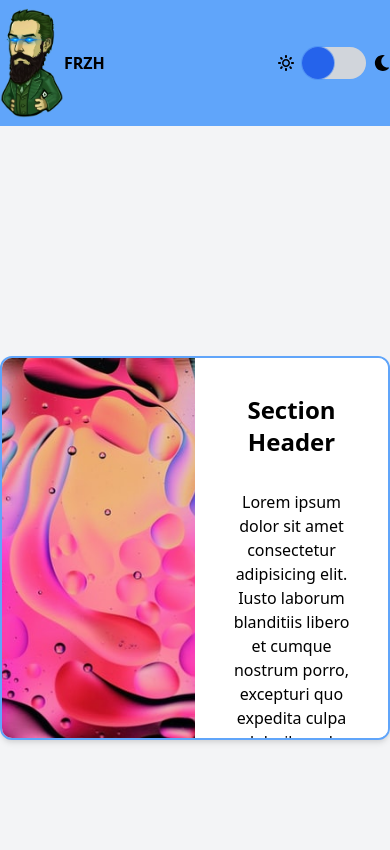
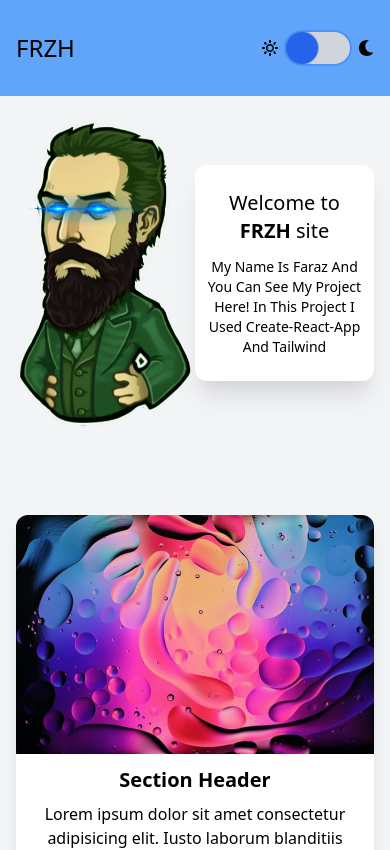
Before and after one commit to farazzhh/DarkModeButton, a React (Create React App) app in the folder project/: page / in a window 390 px wide. Shown: the top 850 px of the page. Built offline with nearby package versions, Linux system fonts and the light colour scheme; the HTML template or start-up script is replaced by a standard one.

Commit message:
fix styles - finished

```diff
--- /dev/null
+++ b/project/src/Components/DarkModeButton.js
@@ -0,0 +1,24 @@
+import React from 'react'
+import { ImSun } from "react-icons/im";
+import { FaMoon } from "react-icons/fa";
+
+const DarkModeButton = ({ darkMode, darkModeHanlder }) => {
+  return (
+    <div className="flex items-center dark:text-white">
+      <ImSun className="text-black dark:text-white" />
+      <label className="cursor-pointer" onClick={darkModeHanlder}>
+        <div className="relative flex items-center mx-2">
+          <div className="w-16 h-8 bg-gray-300 rounded-full dark:bg-gray-700 ring-2"></div>
+          <div
+            className={` ease-in-out w-8 h-8 bg-blue-600 absolute rounded-full ring-1 right-0 transform dark:bg-blue-200 ${
+              darkMode && "-translate-x-8"
+            }`}
+          ></div>
+        </div>
+      </label>
+      <FaMoon className="text-black dark:text-white" />
+    </div>
+  );
+};
+
+export default DarkModeButton
--- /dev/null
+++ b/project/src/Components/Header.jsx
@@ -0,0 +1,28 @@
+import React from "react";
+
+const Header = () => {
+  return (
+    <header className="dark:bg-gray-600 bg-gray-100 w-screen py-6">
+      <div className="container mx-auto">
+        <div className="max-w-90 flex jusitify-center items-center">
+          <img
+            src="./assets/logo.png"
+            className="w-1/2 lg:w-96 "
+            alt="logo"
+          />
+          <div className="py-6 px-2 md:py-12  rounded-xl shadow-xl text-center flex-col justify-around items-center dark:bg-gray-200 bg-white">
+            <h1 className="capitalie lg:text-3xl text-xl mb-3 md:mb-6">
+              Welcome to <strong>FRZH</strong> site
+            </h1>
+            <p className="capitalize lg:text-base lg:w-3/4 mx-auto text-sm">
+              my name is faraz and you can see my project here! in this project
+              i used create-react-app and tailwind
+            </p>
+          </div>
+        </div>
+      </div>
+    </header>
+  );
+};
+
+export default Header;
--- a/project/src/Components/Navbar.js
+++ b/project/src/Components/Navbar.js
@@ -1,30 +1,16 @@
 import React from "react";
 import { Link } from "react-router-dom";
-import { ImSun } from "react-icons/im";
-import { FaMoon } from "react-icons/fa";
+import DarkModeButton from "./DarkModeButton";
 
 const Navbar = ({ darkMode, darkModeHanlder }) => {
   return (
-    <nav className={`w-screen py-2 bg-blue-400 dark:bg-blue-900`}>
+    <nav className={`w-screen py-8 bg-blue-400 dark:bg-blue-900`}>
       <div className="container mx-auto flex justify-between">
         <Link to="/" className="flex items-center">
-          <img src="./assets/logo.png" alt="logo" className="w-16" />
-          <span className="font-bold dark:text-white">FRZH</span>
+          <span className="dark:text-white text-2xl">FRZH</span>
         </Link>
-        <div className="flex items-center dark:text-white">
-          <ImSun className="text-black dark:text-white" />
-          <label className="cursor-pointer" onClick={darkModeHanlder}>
-            <div className="relative flex items-center mx-2">
-              <div className="w-16 h-8 bg-gray-300 rounded-full dark:bg-gray-700"></div>
-              <div
-                className={` ease-in-out w-8 h-8 bg-blue-600 absolute rounded-full ring-1 right-0 transform dark:bg-blue-200 ${
-                  darkMode && "-translate-x-8"
-                }`}
-              ></div>
-            </div>
-          </label>
-          <FaMoon className="text-black dark:text-white" />
-        </div>
+
+        <DarkModeButton darkMode={darkMode} darkModeHanlder={darkModeHanlder}/>
       </div>
     </nav>
   );
--- a/project/src/Components/Sections.jsx
+++ b/project/src/Components/Sections.jsx
@@ -2,28 +2,30 @@ import React from "react";
 
 const Sections = ({ darkMode, side, src }) => {
   return (
-    <section className="dark:bg-gray-600 bg-gray-100 w-screen min-h-screen flex items-center">
-      <div className="container h-96 mx-auto border-2 border-blue-400 rounded-xl shadow-md overflow-hidden bg-white dark:bg-gray-400">
+    <section className="dark:bg-gray-600 bg-gray-100 w-screen flex items-center py-16">
+      <div className="container  mx-auto">
+        <div className="min-h-96 shadow-lg rounded-xl overflow-hidden  dark:bg-gray-200 bg-white">
           <div
-          className={`flex ${
-            side && `flex-row-reverse`
-          } items-center h-full w-full justify-center `}
+            className={`flex flex-col items-center h-full w-full justify-center ${
+              side ? `md:flex-row-reverse` : `md:flex-row`
+            }   `}
           >
             <img
               src={src}
               alt="section image"
-            className="w-1/2 h-full object-cover object-center "
+              className="md:w-1/2 w-full h-1/2 md:h-full object-cover object-center "
             />
-          <div className="h-full text-center flex-col justify-around bg-white w-1/2 p-9 w-1/2 p-9">
-            <h1 className="mb-8 font-bold text-2xl capitalize">
+            <div className="p-3 md:w-1/2 w-full h-1/2 md:h-full  text-center flex-col justify-around items-center dark:bg-gray-200 bg-white">
+              <h1 className="md:mb-8 mb-2 font-bold md:text-2xl text-xl capitalize">
                 Section header
               </h1>
               <p>
                 Lorem ipsum dolor sit amet consectetur adipisicing elit. Iusto
                 laborum blanditiis libero et cumque nostrum porro, excepturi quo
-              expedita culpa doloribus ab similique accusamus dolorem provident
-              veniam praesentium facilis recusandae!
+                expedita culpa doloribus ab similique accusamus dolorem
+                provident veniam praesentium facilis recusandae!
               </p>
+            </div>
           </div>
         </div>
       </div>
--- a/project/src/Pages/index.js
+++ b/project/src/Pages/index.js
@@ -1,4 +1,5 @@
 import React, { useState } from "react";
+import Header from "../Components/Header";
 import Navbar from "../Components/Navbar";
 import Sections from "../Components/Sections";
 
@@ -12,6 +13,7 @@ const Home = () => {
   return (
     <div className={`${!darkMode && `dark`}`}>
       <Navbar darkMode={darkMode} darkModeHanlder={darkModeHanlder} />
+      <Header/>
           <Sections darkMode={darkMode} side={false} src="./assets/section1.jpg"/>
           <Sections darkMode={darkMode} side={true} src="./assets/section2.jpg"/>
     </div>
--- a/project/tailwind.config.js
+++ b/project/tailwind.config.js
@@ -1,11 +1,20 @@
 module.exports = {
-  purge:['./src/**/*.{js,jsx,ts,tsx}', './public/index.html'],
-  darkMode: 'class', // or 'media' or 'class'
+  purge: ["./src/**/*.{js,jsx,ts,tsx}", "./public/index.html"],
+  darkMode: "class", // or 'media' or 'class'
   theme: {
     extend: {},
+    container: {
+      padding: {
+        DEFAULT: "1rem",
+        sm: "2rem",
+        lg: "4rem",
+        xl: "5rem",
+        "2xl": "6rem",
+      },
+    },
   },
   variants: {
     extend: {},
   },
   plugins: [],
-}
+};
```
Lines whose indentation alone changed are shown as unchanged.
